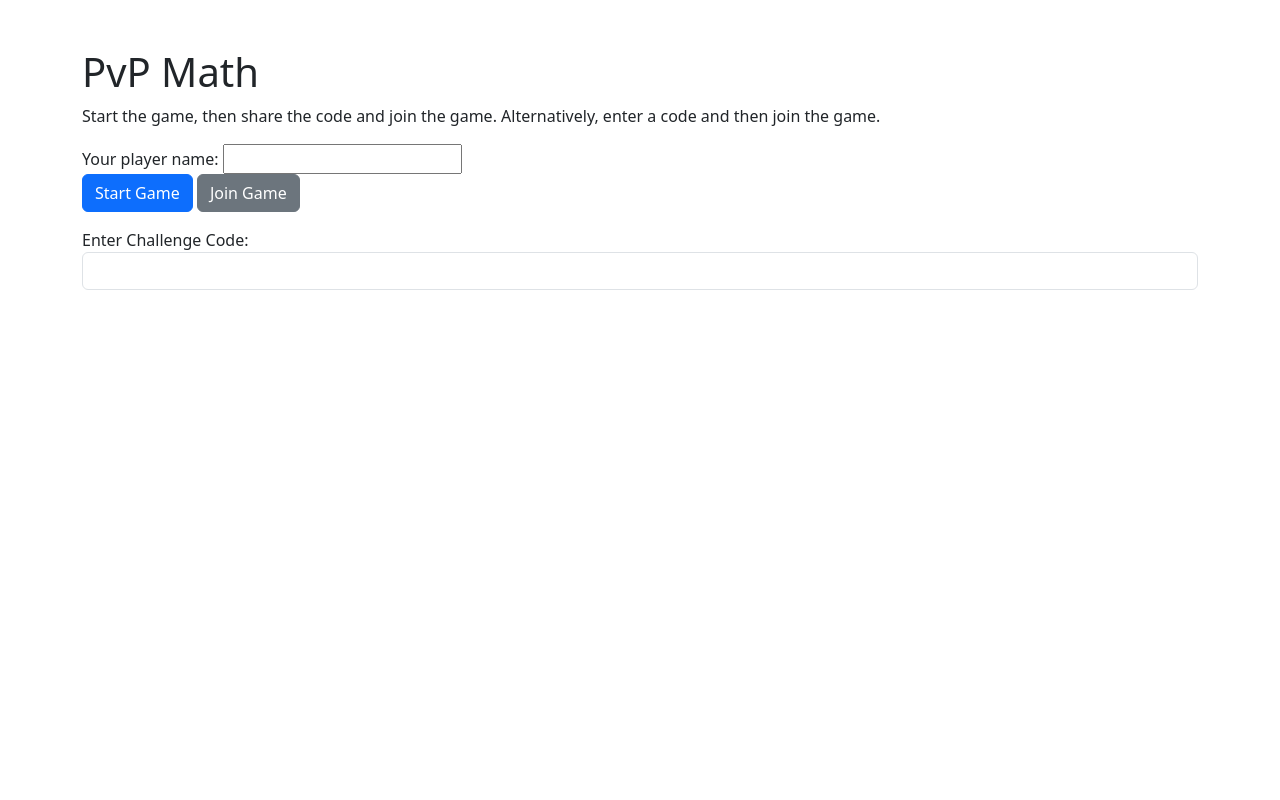
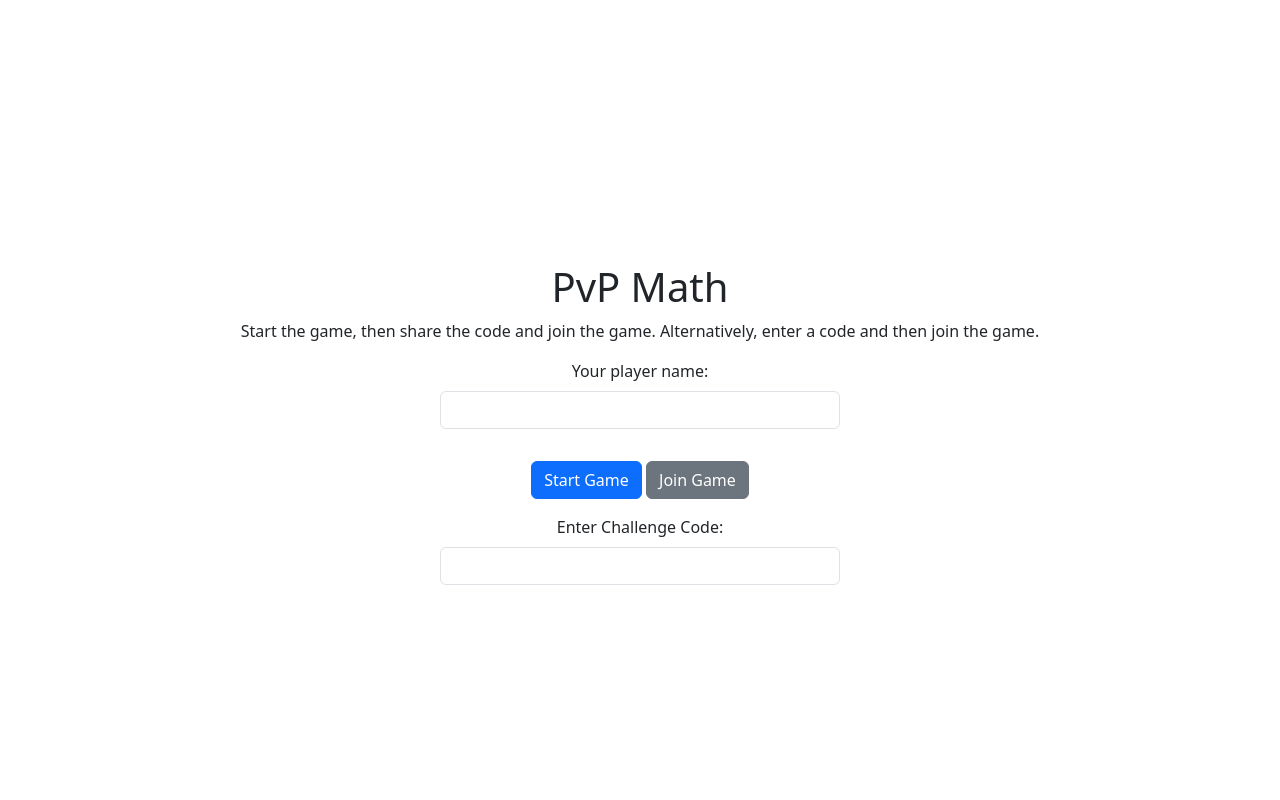
Before and after one commit to abhinavpola/pvpmath, a Flask app: template templates/index.html in a window 1280 px wide. Run offline with Flask 3, Linux system fonts and the light colour scheme; the template is opened without the code that fills it, so the values that code supplies are empty; some libraries are stand-ins or nearby versions.

Commit message:
ui improvements

```diff
--- a/templates/index.html
+++ b/templates/index.html
@@ -1,38 +1,69 @@
 <!DOCTYPE html>
-<html>
+<html lang="en">
 
 <head>
+    <meta charset="UTF-8">
+    <meta name="viewport" content="width=device-width, initial-scale=1.0">
     <title>PvP Math</title>
     <!-- Include Bootstrap CSS -->
     <link href="https://cdn.jsdelivr.net/npm/bootstrap@5.3.1/dist/css/bootstrap.min.css" rel="stylesheet"
         integrity="sha384-4bw+/aepP/YC94hEpVNVgiZdgIC5+VKNBQNGCHeKRQN+PtmoHDEXuppvnDJzQIu9" crossorigin="anonymous">
     <script src="https://www.google.com/recaptcha/api.js" async defer></script>
+    <style>
+        body {
+            display: flex;
+            justify-content: center;
+            align-items: center;
+            height: 100vh;
+            margin: 0;
+        }
+
+        .container {
+            text-align: center;
+        }
+
+        form {
+            max-width: 400px;
+            margin: 0 auto;
+        }
+    </style>
 </head>
 
 <body>
     <div class="container mt-5">
         <h1>PvP Math</h1>
-        <p>Start the game, then share the code and join the game. Alternatively, enter a code and then join the game.</p>
+        <p>Start the game, then share the code and join the game. Alternatively, enter a code and then join the game.
+        </p>
         <form>
-            <label for="readOnlyName">Your player name:</label>
-            <input id="readOnlyName" type="text" value="{{ player_name }}" name="playerName" readonly>
+            <div class="mb-3">
+                <label for="readOnlyName" class="form-label">Your player name:</label>
+                <input id="readOnlyName" type="text" value="{{ player_name }}" name="playerName" readonly
+                    class="form-control">
+            </div>
 
             <!-- reCAPTCHA -->
-            <div class="g-recaptcha" data-sitekey="6Ld8qxopAAAAAMEzo6uk2Af4Br38vUaFQR2fGISY"></div>
+            <div class="mb-3 d-flex justify-content-center">
+                <div class="g-recaptcha" data-sitekey="6Ld8qxopAAAAAMEzo6uk2Af4Br38vUaFQR2fGISY"></div>
+            </div>
+
+
 
             <button class="btn btn-primary" id="startGame" hx-post="/start" hx-trigger="click"
                 hx-target="#challengeCode" hx-swap="outerHTML">Start Game</button>
             <button class="btn btn-secondary" id="joinGame" hx-post="/join" hx-trigger="click"
                 hx-target="#waitingSpinner" hx-swap="outerHTML">Join Game</button>
+
             <div class="form-group mt-3">
-                <label for="challengeCode">Enter Challenge Code:</label>
+                <label for="challengeCode" class="form-label">Enter Challenge Code:</label>
                 <input type="text" class="form-control" id="challengeCode" name="challengeCode">
             </div>
+
             <div id="waitingSpinner" hidden>
                 You will be redirected once player 2 joins...
             </div>
         </form>
     </div>
+
     <!-- Include HTMX library -->
     <script src="https://unpkg.com/htmx.org@1.9.9"></script>
 </body>
```
Also changed, not shown: templates/battle.html (+16 -4 lines).
